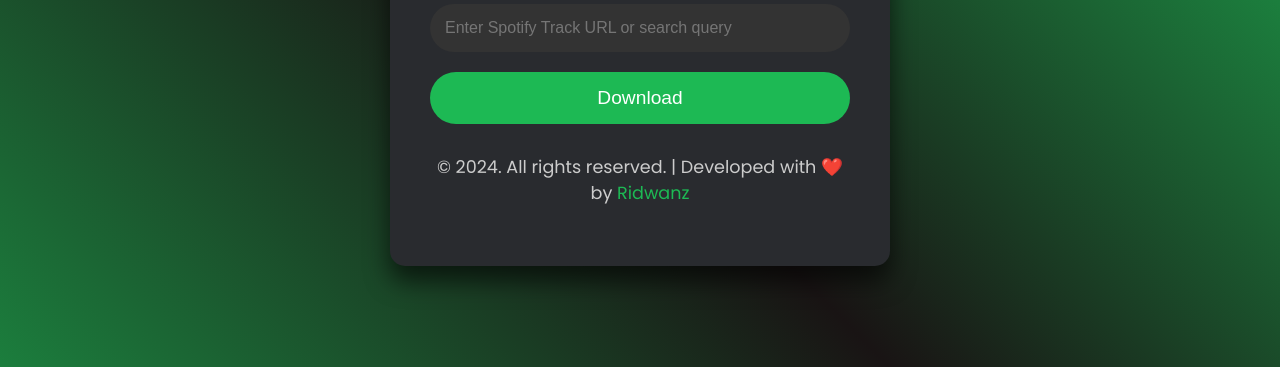
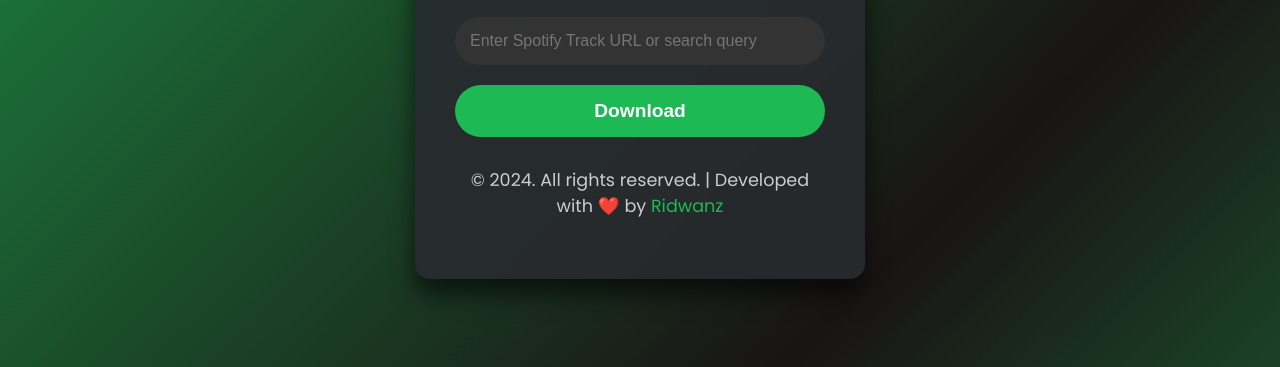
Before and after one commit to RidwanzAnphelibelll/SpotifyDownloader, a website: page public/index.html in a window 1280 px wide. Shown: the part 433-800 px from the top of the page. Drawn offline with Linux system fonts and the light colour scheme.

Commit message:
Add files via upload

```diff
--- a/public/index.html
+++ b/public/index.html
@@ -3,7 +3,7 @@
 <head>
   <meta charset="UTF-8">
   <meta name="viewport" content="width=device-width, initial-scale=1.0">
-  <meta name="description" content="Spotify MP3 Downloader - Download your favorite Spotify tracks or search tracks in high-quality 320kbps MP3 format.">
+  <meta name="description" content="Spotify MP3 Downloader">
   <title>Spotify MP3 Downloader</title>
   <link rel="preconnect" href="https://fonts.googleapis.com">
   <link rel="preconnect" href="https://fonts.gstatic.com" crossorigin>
@@ -22,10 +22,11 @@
     display: flex;
     justify-content: center;
     align-items: center;
-      height: 100vh;
-      background-image: linear-gradient(45deg, #1db954, #191414, #1ed760, #191414);
+    min-height: 100vh;
+    background-image: linear-gradient(135deg, #1db954, #191414, #1ed760);
     background-size: 200% 200%;
     animation: gradientShift 6s ease infinite;
+    overflow: hidden;
   }
 
   @keyframes gradientShift {
@@ -35,14 +36,15 @@
   }
 
   .container {
-      background-color: #292b2f;
+    background-color: rgba(41, 43, 47, 0.9);
     padding: 40px;
     border-radius: 15px;
     box-shadow: 0px 15px 25px rgba(0, 0, 0, 0.6);
     text-align: center;
     width: 100%;
-      max-width: 500px;
+    max-width: 450px;
     animation: fadeIn 1.5s ease-in-out;
+    backdrop-filter: blur(10px);
   }
 
   @keyframes fadeIn {
@@ -59,7 +61,7 @@
   h1 {
     font-size: 2.5rem;
     margin-bottom: 15px;
-      font-weight: bold;
+    font-weight: 600;
     letter-spacing: 2px;
     color: #1ed760;
   }
@@ -93,12 +95,13 @@
     margin-bottom: 20px;
     background-color: #333;
     color: #fff;
-      transition: box-shadow 0.3s ease;
+    transition: box-shadow 0.3s ease, background-color 0.3s ease;
+    outline: none;
   }
 
   input[type="text"]:focus {
-      outline: none;
     box-shadow: 0 0 10px #1ed760;
+    background-color: #444;
   }
 
   button {
@@ -110,11 +113,13 @@
     border: none;
     border-radius: 30px;
     cursor: pointer;
-      transition: background-color 0.3s ease;
+    transition: background-color 0.3s ease, transform 0.2s ease;
+    font-weight: bold;
   }
 
   button:hover {
     background-color: #159f44;
+    transform: scale(1.05);
   }
 
   .loading {
@@ -196,6 +201,7 @@
   footer a {
     color: #1db954;
     text-decoration: none;
+    transition: color 0.3s ease;
   }
 
   footer a:hover {
@@ -204,7 +210,7 @@
 
   @media (max-width: 768px) {
     .container {
-        padding: 30px;
+      padding: 25px;
     }
 
     h1 {
@@ -212,7 +218,7 @@
     }
 
     input[type="text"], button {
-        font-size: 0.950rem;
+      font-size: 0.980rem;
     }
   }
 </style>
```
Lines whose indentation alone changed are shown as unchanged.
